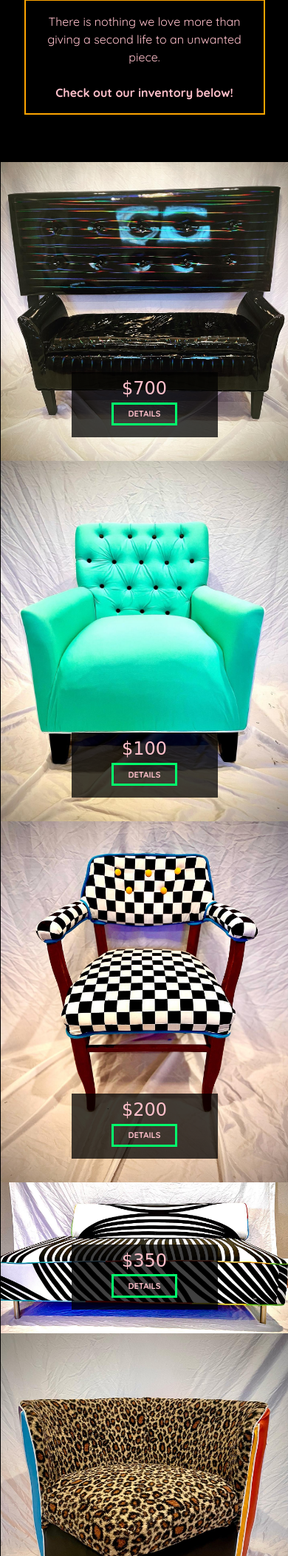
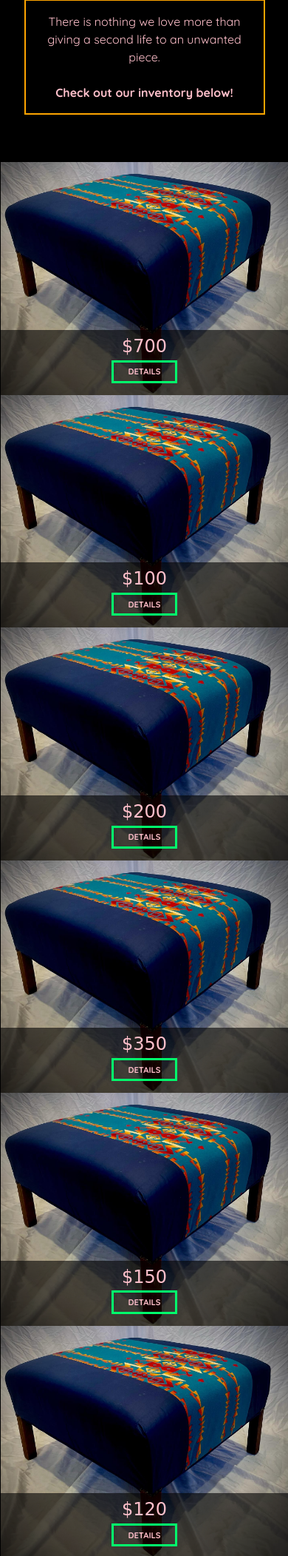
Before and after one commit to velavela/Doug, a PHP site: page / in a window 390 px wide. Shown: the part 1916-4019 px from the top of the page at 74% size. Run offline with PHP 8.4, Linux system fonts and the light colour scheme; some libraries are stand-ins or nearby versions; some web fonts are replaced.

Commit message:
Portfolio responsive

```diff
--- a/css/styles.css
+++ b/css/styles.css
@@ -448,13 +459,17 @@ nav a:hover {
 .port-desc {
   position: absolute;
   z-index: 100;
-  bottom: 2em;
+  /* bottom: 2em;
   left: 6em;
-  right: 6em;
+  right: 6em;  */
   color: pink;
-  background: rgba(0, 0, 0, .75);
+  background: rgba(0, 0, 0, .6);
   padding-bottom: 1em;
   padding-top: .5em;
+  bottom: 0em;
+  left: 0em;
+  right: 0em;
+
 }
 
 @media (min-width: 500px) {
--- a/index.html
+++ b/index.html
@@ -54,7 +54,7 @@
 
 
   <div class="container">
-    <section class="button-hero">
+    <section class="neon-hero">
 
     </section>
   </div>
@@ -99,7 +99,7 @@
 
       <!-- portfolio item 01 -->
       <figure class="port-item">
-        <img src="images/black-rainbow.jpg" alt="">
+        <img src="images/pendleton.jpg" alt="">
         <figcaption class="port-desc">
           <p class="price-para">$700</p>
           <a href="" class="button button-accent button-small">Details</a>
@@ -109,7 +109,7 @@
 
       <!-- portfolio item 02 -->
       <figure class="port-item">
-        <img src="images/seafoam.jpg" alt="">
+        <img src="images/pendleton.jpg" alt="">
         <figcaption class="port-desc">
           <p class="price-para">$100</p>
           <a href="" class="button button-accent button-small">Details</a>
@@ -118,7 +118,7 @@
 
       <!-- portfolio item 03 -->
       <figure class="port-item">
-        <img src="images/cardi.jpg" alt="">
+        <img src="images/pendleton.jpg" alt="">
         <figcaption class="port-desc">
           <p class="price-para">$200</p>
           <a href="" class="button button-accent button-small">Details</a>
@@ -127,7 +127,7 @@
 
       <!-- portfolio item 04 -->
       <figure class="port-item">
-        <img src="images/zebraesque.jpg" alt="">
+        <img src="images/pendleton.jpg" alt="">
         <figcaption class="port-desc">
           <p class="price-para">$350</p>
           <a href="" class="button button-accent button-small">Details</a>
@@ -136,7 +136,7 @@
 
       <!-- portfolio item 05 -->
       <figure class="port-item">
-        <img src="images/leopard.jpg" alt="">
+        <img src="images/pendleton.jpg" alt="">
         <figcaption class="port-desc">
           <p class="price-para">$150</p>
           <a href="" class="button button-accent button-small">Details</a>
```
Also changed, not shown: other parts of css/styles.css (+41 -10 lines).
